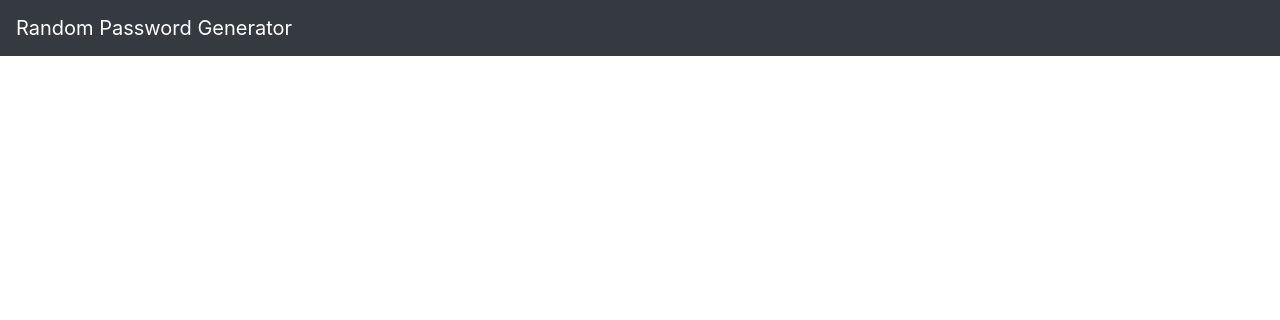
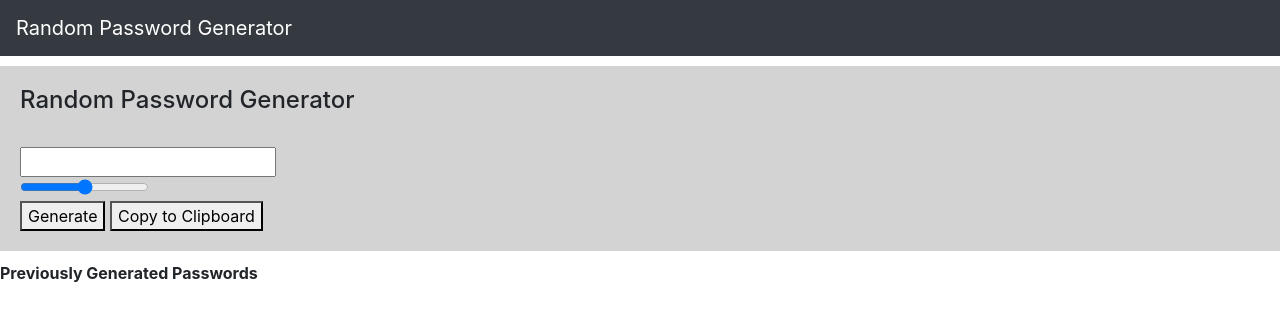
Before and after one commit to alexbia/random_password_generator, a plain HTML site: page index.html in a window 1280 px wide. Drawn offline with nearby package versions, Linux system fonts and the light colour scheme.

Commit message:
added css styling

```diff
--- a/index.html
+++ b/index.html
@@ -14,6 +14,35 @@
         <a class="navbar-brand" href="#">Random Password Generator</a>
     </nav>
 
+    <div class="contatainer">
+
+        <div class="row">
+
+            <div class="col-lg-o col-sm-12">
+                <div class="content">
+                    <h4>Random Password Generator</h4>
+                    <br />
+                    <input type="text" id="display">
+                    <br />
+                    <input type="range" min="0" max="50" name="slider" id="slider">
+                    <br />
+                    <button onclick="">Generate</button>
+                    <button onclick="">Copy to Clipboard</button>
+                    <div id="length"></div>
+                </div>
+
+                <div class="previous_passwords">
+                    <b>Previously Generated Passwords</b>
+                    <br />
+                    <div id="lastNums"></div>
+                </div>
+
+    </div>
+</div>
+
+
+    </div>
+
 
 </body>
 </html>
--- a/style.css
+++ b/style.css
@@ -0,0 +1,7 @@
+.content {
+    margin-top: 10px;
+    margin-bottom: 10px;
+    background-color: lightgrey;
+    padding: 20px;
+    width: 100%;
+}
```
